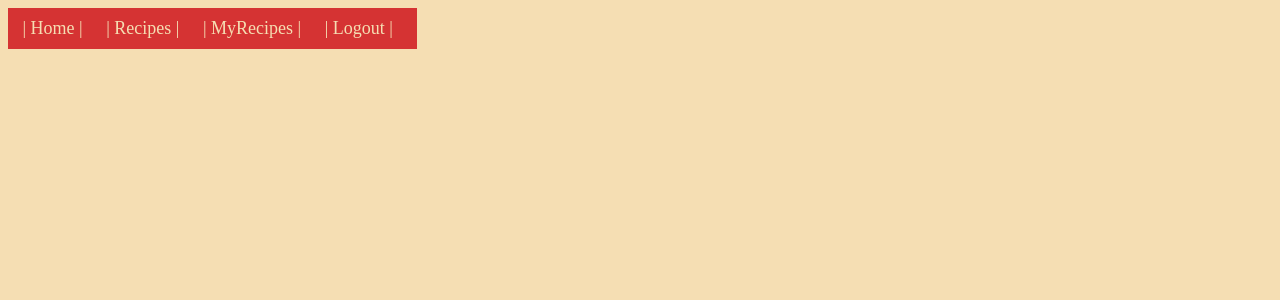
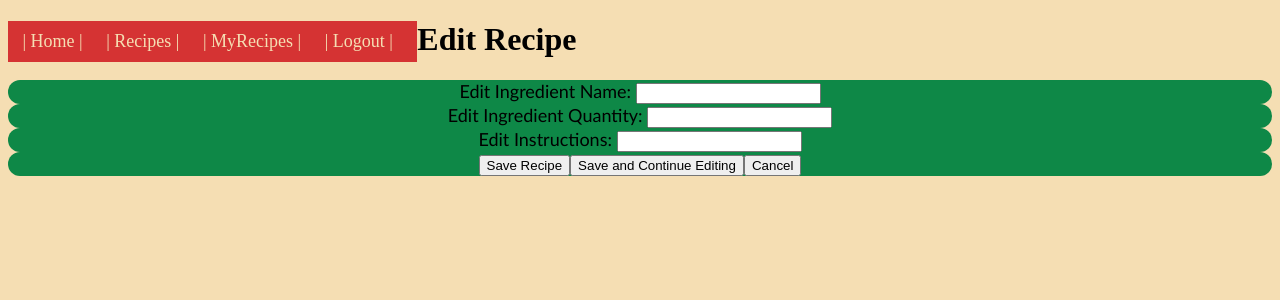
Before and after one commit to posavan/Elevated-Eats, a Vue app in the folder vue/: page /recipe/favorites/1/edit in a window 1280 px wide. Shown: the top 300 px of the page. Built offline with nearby package versions, Linux system fonts and the light colour scheme; sample sign-in values are in the browser's storage.

Commit message:
working on front end for Edit/Modify Recipe

```diff
--- a/vue/src/components/EditRecipeForm.vue
+++ b/vue/src/components/EditRecipeForm.vue
@@ -1,8 +1,12 @@
 <template>
-  <form v-on:submit.prevent="editRecipe">
+  <form v-on:submit.prevent="updateRecipe">
     <div>
-      <label for="type">Edit Ingredients: </label>
+      <label for="type">Edit Ingredient Name: </label>
       <input type="text" name="edit-ingredient-name" id="edit-ingredient-name" v-model="editRecipe.ingredientName" />
+    </div>
+
+    <div>
+      <label for="type">Edit Ingredient Quantity: </label>
       <input type="text" name="edit-ingredient-quantity" id="edit-ingredient-quantity" v-model="editRecipe.quantity" />
     </div>
 
@@ -36,15 +40,56 @@ export default {
   data() {
     return {
       editRecipe: {
-        recipeId: this.recipe.recipeId,
-        recipeName: this.recipe.recipeName,
-        recipeInstructions: this.recipe.recipeInstructions
+        recipeId: this.recipeId,
+        recipeName: this.recipeName,
+        recipeInstructions: this.recipeInstructions
       },
     };
   },
 
   methods: {
+    updateRecipe(){
+      recipeService
+      .updateRecipe(this.editRecipe.recipeId, this.editRecipe)
+        .then(() => {
+          this.$router.push({ name: "userRecipeDetails", params: {id: this.editRecipe.recipeId} });
+          console.log("Recipe edited successfully");
+        })
+        .catch((error) => {
+          if (error.response) {
+              console.log("Error updating Recipe: ", error.response.status);
+            } else if (error.request) {
+              console.log(
+                "Error updating Recipe: unable to communicate to server"
+              );
+            } else {
+              console.log("Error updating Recipe: make request");
+            }
+        });
+    },
+    cancelForm(){
 
+        this.$router.back();
+
+    }
   }
 };
 </script>
+
+<style scoped>
+h1 {
+  font-family: "Segoe UI", Tahoma, Geneva, Verdana, sans-serif;
+  text-align: center;
+  background-color: rgb(206, 182, 236);
+  border-radius: 50px;
+}
+
+div {
+  background-color: rgb(14, 136, 71);
+  font-family: "Gill Sans", "Gill Sans MT", Calibri, "Trebuchet MS", sans-serif;
+  font-size: large;
+  text-align: center;
+  border-radius: 50px;
+  padding: auto;
+}
+</style>
--- a/vue/src/components/Recipe.vue
+++ b/vue/src/components/Recipe.vue
@@ -3,14 +3,40 @@
     <h3>Name: {{ recipe.recipeName }}</h3>
     <section v-if="!hide" class="container">
       <h4>Ingredients:</h4>
-      <ingredient v-for="ingredient in ingredients" v-bind:key="ingredient.id" v-bind:item="ingredient" />
+      <ingredient
+        v-for="ingredient in ingredients"
+        v-bind:key="ingredient.id"
+        v-bind:item="ingredient"
+      />
     </section>
     <p>Instructions: {{ recipe.recipeInstructions }}</p>
     <div class="button-container">
       <button class="save-recipe" v-on:click.prevent="saveRecipe" v-if="hide">
-        {{ feedback }}</button>
-      <button class="remove-recipe" v-on:click.prevent="removeRecipe" v-if="!hide">
-        Delete Recipe</button>
+        {{ feedback }}
+      </button>
+
+      <button
+        class="remove-recipe"
+        v-on:click.prevent="removeRecipe"
+        v-if="!hide"
+      >
+        Delete Recipe
+      </button>
+
+      <button
+        class="view-recipe-details"
+        v-on:click="$router.push('/recipe/favorites/' + recipeId)"
+        v-if="showDetails"
+      >
+        View Recipe Details
+      </button>
+      <button
+        class="edit-recipe"
+        v-on:click="$router.push('/recipe/favorites/' + recipeId + '/edit')"
+        v-if="showEdit"
+      >
+        Edit Recipe
+      </button>
     </div>
     <p></p>
   </section>
@@ -24,16 +50,18 @@ export default {
   name: "recipe",
   props: ["item"],
   components: {
-    ingredient
+    ingredient,
   },
   data() {
     return {
       recipe: {},
       ingredients: [],
-      hide: this.$route.name == 'recipe',
+      hide: this.$route.name == "recipe",
+      showDetails: this.$route.name == "favorites",
+      showEdit: this.$route.name == "userRecipeDetails",
       recipeId: 0,
-      feedback: 'Add Recipe To Favorites'
-    }
+      feedback: "Add Recipe To Favorites",
+    };
   },
   methods: {
     loadRecipeIngredients() {
@@ -45,7 +73,10 @@ export default {
         })
         .catch((error) => {
           if (error.response) {
-            console.log("Error loading recipe ingredients: ", error.response.status);
+            console.log(
+              "Error loading recipe ingredients: ",
+              error.response.status
+            );
           } else if (error.request) {
             console.log(
               "Error loading ingredients: unable to communicate to server"
@@ -65,7 +96,7 @@ export default {
         .addRecipeToUser(this.recipe)
         .then((response) => {
           console.log(response);
-          this.$router.push({ name: 'recipe' });
+          this.$router.push({ name: "recipe" });
           this.buttonClick();
           //location.reload();
         })
@@ -78,7 +109,6 @@ export default {
             console.log("Error saving recipe: make request");
           }
         });
-
     },
 
     removeRecipe() {
@@ -93,7 +123,9 @@ export default {
           if (error.response) {
             console.log("Error removing recipe: ", error.response.status);
           } else if (error.request) {
-            console.log("Error removing recipe: unable to communicate to server");
+            console.log(
+              "Error removing recipe: unable to communicate to server"
+            );
           } else {
             console.log("Error removing recipe: make request");
           }
@@ -101,12 +133,12 @@ export default {
     },
 
     buttonClick() {
-      this.feedback = 'Added';
+      this.feedback = "Added";
       // setTimeout(resetMessage, 3000);
       // function resetMessage() {
       //   this.feedback = "Add Recipe To Favorites";
       // }
-    }
+    },
   },
 
   created() {
@@ -129,13 +161,20 @@ h1 {
   text-align: center;
 }
 
+section {
+  text-align: center;
+  justify-content: space-between;
+}
+
 .container {
+
   display: grid;
   grid-template-columns: repeat(auto-fill, minmax(20rem, 1fr));
   gap: 1.25rem;
 }
 
 .recipe {
+  text-align: center;
   background-color: rgb(225, 203, 164);
   border-radius: 0.625rem;
   /* Rounded corners for recipe cards */
@@ -182,6 +221,7 @@ input {
   box-sizing: border-box;
 }
 
+
 button {
   padding: 1.25rem;
   background-color: brown;
@@ -189,15 +229,18 @@ button {
   border: none;
   border-radius: 0.25rem;
   cursor: pointer;
+  margin-right: 1.25rem;
 }
 
 button {
   padding: 1.25rem;
   background-color: #4caf50;
+  justify-content: space-between;
   color: #fff;
   border: none;
   border-radius: 0.25rem;
   cursor: pointer;
+  margin-right: 1.25rem;
 }
 
 button:hover {
--- a/vue/src/router/index.js
+++ b/vue/src/router/index.js
@@ -12,6 +12,7 @@ import ListAllRecipesView from "../views/ListAllRecipesView.vue";
 import AddIngredientView from "../views/AddIngredientView.vue";
 import RecipeDetailsView from "../views/RecipeDetailsView.vue";
 import UserRecipeDetailsView from "../views/UserRecipeDetailsView.vue";
+import EditRecipeView from "../views/EditRecipeView.vue";
 /**
  * The Vue Router is used to "direct" the browser to render a specific view component
  * inside of App.vue depending on the URL.
@@ -110,14 +111,14 @@ const routes = [
   //     requiresAuth: true,
   //   },
   // },
-  // {
-  //   path: "/recipe/:userId/:recipeId/edit",
-  //   name: "editRecipe",
-  //   component: EditRecipeView,
-  //   meta: {
-  //     requiresAuth: true,
-  //   },
-  // },
+  {
+    path: "/recipe/favorites/:recipeId/edit",
+    name: "editRecipe",
+    component: EditRecipeView,
+    meta: {
+      requiresAuth: true,
+    },
+  },
   // {
   //   path: "/recipe/:userId/:recipeId",
   //   name: "AddRecipeToUser",
--- a/vue/src/services/RecipeService.js
+++ b/vue/src/services/RecipeService.js
@@ -32,9 +32,11 @@ export default {
   updateRecipe(newRecipe) {
     return axios.put('/recipe/favorites/edit', newRecipe);
   },
+
   addIngredientsToRecipe(newRecipe) {
     return axios.put('/recipe/favorites/edit/ingredients', newRecipe);
   },
+
   removeIngredientFromRecipe(recipeId, ingredientId) {
     return axios.delete('/recipe/favorites/' + recipeId + '/ingredients/' + ingredientId);
   },
--- /dev/null
+++ b/vue/src/views/EditRecipeView.vue
@@ -0,0 +1,40 @@
+<template>
+  <h1>Edit Recipe</h1>
+  <edit-recipe-form v-bind:recipe="recipe" />
+
+<!--needs add ingredient button that allows user to add an ingredient not already part of this recipe-->
+<!--add ingredient button brings up a list of ingredients from ListIngredientsView-->
+
+</template>
+
+<script>
+import recipeService from "../services/RecipeService";
+import EditRecipeForm from "../components/EditRecipeForm.vue";
+
+export default {
+  components: {
+    EditRecipeForm,
+  },
+  data() {
+    return {
+      editRecipe: {
+        name: "",
+        recipeId: Number(this.recipeId),
+      },
+    };
+  },
+  methods: {
+    updateRecipe() {
+      recipeService
+        .updateRecipe(this.editRecipe.recipeId, this.editRecipe)
+        .then((response) => {
+          this.$router.push({
+            name: "EditRecipeView",
+            params: { id: this.editRecipe.recipeId },
+          });
+        })
+        .catch((error) => {});
+    },
+  },
+};
+</script>
--- a/vue/src/views/ListIngredientsView.vue
+++ b/vue/src/views/ListIngredientsView.vue
@@ -1,4 +1,9 @@
 <template>
+
+<!--from EditRecipeView: should display ingredients in the current recipe; allow for the user to add or remove an ingredient from that recipe-->
+<!--should also include a mass add ingredient button that allows a user to create a new ingredient on the ingredient form-->
+
+
   <div class="list-ingredients">
     <h1>Ingredients</h1>
     <button class="btn-add" v-on:click="$router.push({ name: 'AddIngredientView' })">Add Ingredient
--- /dev/null
+++ b/vue/src/views/ListRecipeIngredientsView.vue
@@ -0,0 +1,79 @@
+<!-- IN PROGRESS -->
+
+
+<template>
+  <div class="list-recipe-ingredients">
+    <h1>Recipe Ingredients</h1>
+    <section class="container">
+      <ingredient
+        v-for="recipe in recipes"
+        v-bind:key="recipe.id"
+        v-bind:item="recipe.ingredientName"
+      />
+    </section>
+  </div>
+</template>
+
+<script>
+import recipe from "../components/Recipe.vue";
+import ingredient from "../components/Ingredient.vue";
+import RecipeService from "../services/RecipeService";
+import IngredientService from "../services/IngredientService";
+
+export default {
+  name: "ListRecipeIngredientsView",
+  components: {
+    ingredient
+  },
+  data() {
+    return {
+      ingredients: [],
+      showForm: false,
+      newIngredient: {}
+    };
+  },
+
+  methods: {
+    loadIngredients() {
+        RecipeService
+        .listIngredients(this.recipeId)
+        .then((response) => {
+            console.log(response);
+            this.recipes = response.data;
+            this.$router.push('listRecipeIngredients');
+        })
+        .catch((error) => {
+            if (error.response) {
+                console.log("Error loading ingredients: ", error.response.status);
+            } else if (error.request) {
+                console.log("Error loading ingredients: unable to communicate to server");
+            } else {
+                console.log("Error loading ingredients: make request")
+            }
+        })
+    }
+  },
+
+  created() {
+    this.loadIngredients();
+  }
+};
+</script>
+
+<style scoped>
+h1 {
+  font-family: "Segoe UI", Tahoma, Geneva, Verdana, sans-serif;
+  text-align: center;
+  background-color: rgb(206, 182, 236);
+  border-radius: 50px;
+}
+
+div {
+  background-color: rgb(118, 244, 175);
+  font-family: "Gill Sans", "Gill Sans MT", Calibri, "Trebuchet MS", sans-serif;
+  font-size: large;
+  text-align: center;
+  border-radius: 50px;
+  padding: auto;
+}
+</style>
--- a/vue/src/views/ListRecipesView.vue
+++ b/vue/src/views/ListRecipesView.vue
@@ -3,6 +3,7 @@
     <h1>Favorite Recipes</h1>
     <section class="container">
       <recipe v-for="recipe in recipes" v-bind:key="recipe.id" v-bind:item="recipe" />
+
     </section>
     <div class="add-recipe">
     <button v-show="!showForm" v-on:click="showForm = true">Add Recipe</button>
--- a/vue/src/views/UserRecipeDetailsView.vue
+++ b/vue/src/views/UserRecipeDetailsView.vue
@@ -2,6 +2,8 @@
   <h1>User Recipe Details</h1>
   <div class="Recipe Details">
     <recipe :key="recipe.recipeId" :item="recipe" />
+
+
   </div>
 </template>
 
@@ -67,5 +69,20 @@ div {
   text-align: center;
   border-radius: 50px;
   padding: auto;
+  justify-content: space-between;
+}
+
+button {
+  padding: 1.25rem;
+  background-color: #4caf50;
+  justify-content: space-between;
+  color: #fff;
+  border: none;
+  border-radius: 0.25rem;
+  cursor: pointer;
+}
+
+button:hover {
+  opacity: 0.8;
 }
 </style>
```
